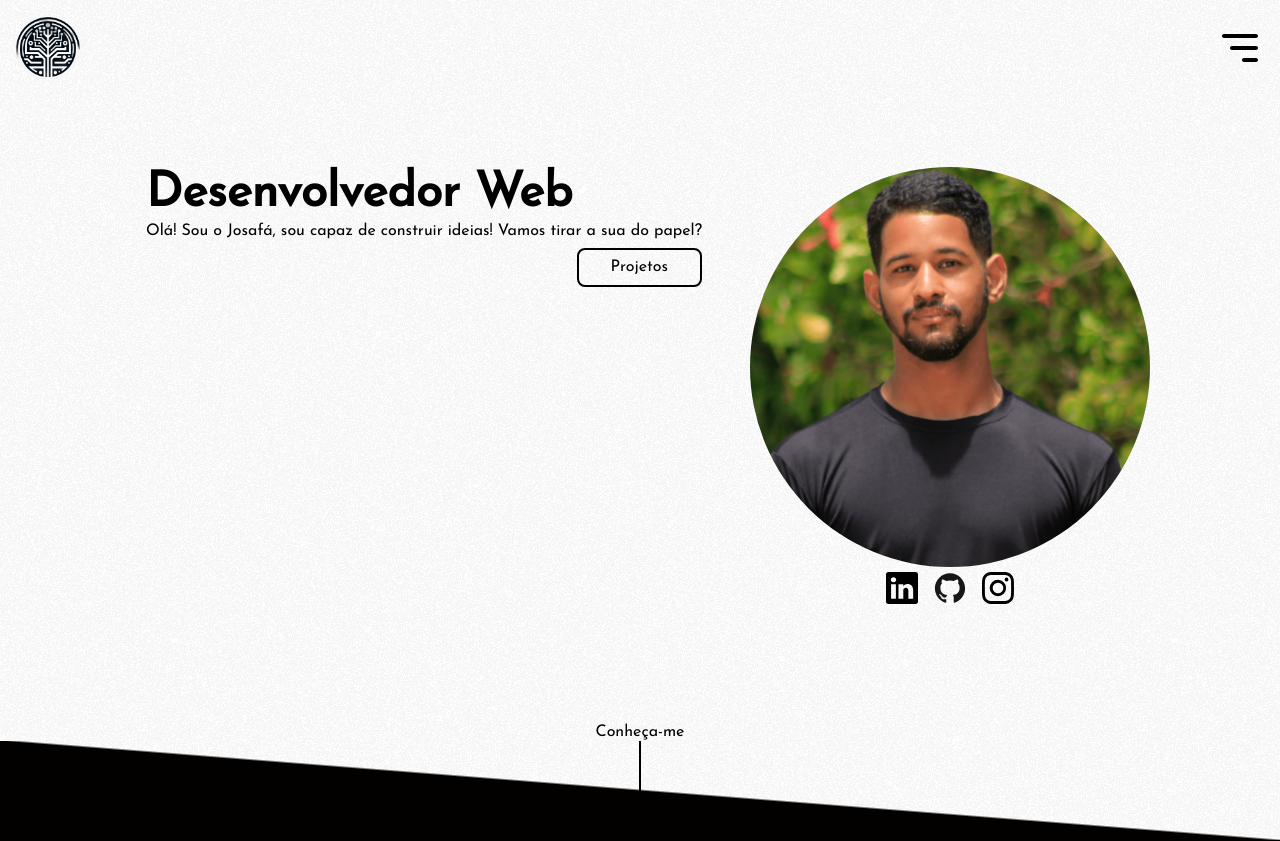
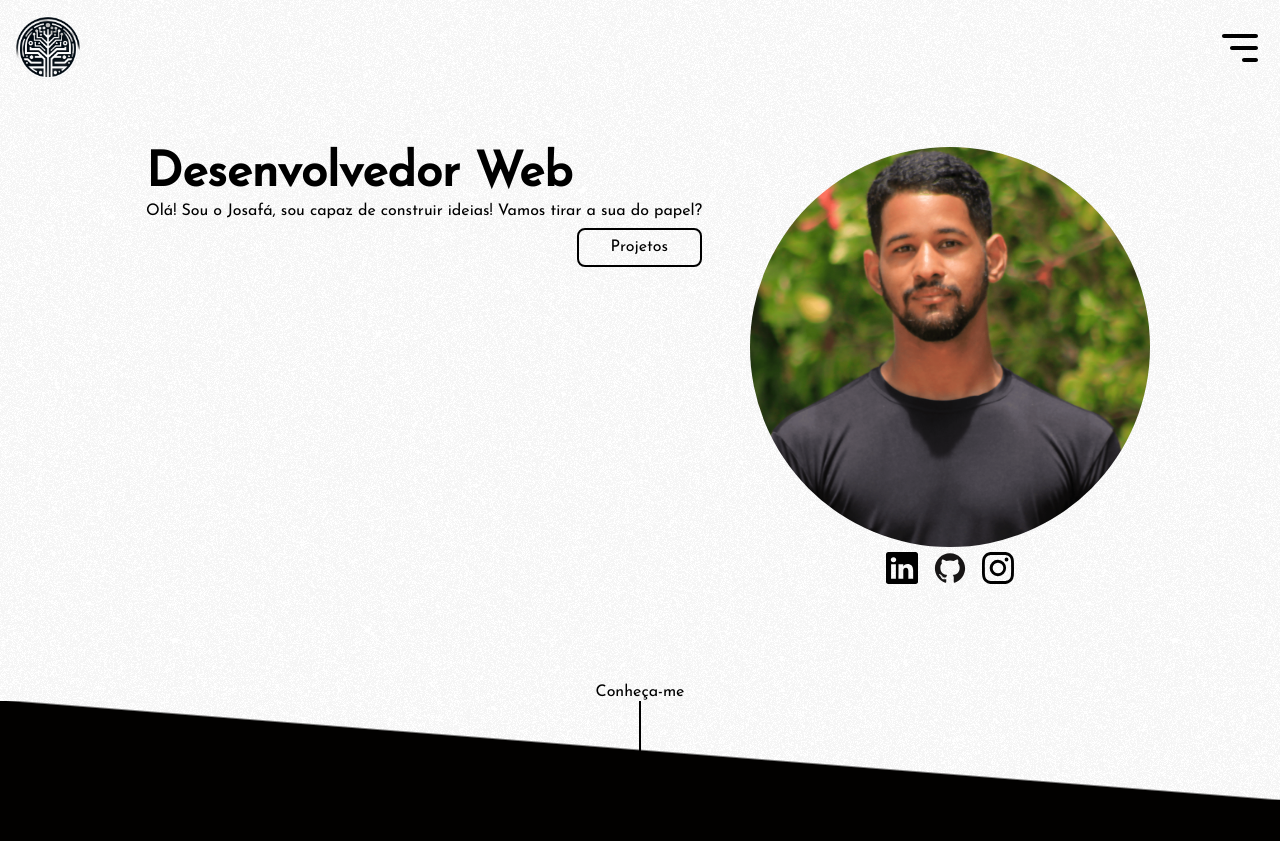
Before and after one commit to josafaverissimo/portfolio, a Vue app in the folder portfolio-app/: page / in a window 1280 px wide. Shown: the top 841 px of the page. Built offline with nearby package versions, Linux system fonts and the light colour scheme.

Commit message:
style: section height 75vh

```diff
--- a/portfolio-app/src/components/HomeView/ShortPresentationSection.vue
+++ b/portfolio-app/src/components/HomeView/ShortPresentationSection.vue
@@ -41,7 +41,7 @@ import GithubIcon from "@/components/icons/GithubIcon.vue";
 <style scoped>
 section.short-presentation {
   flex-grow: 1;
-  flex-basis: 80vh;
+  flex-basis: 75vh;
   flex-direction: column;
   padding: 0 1rem;
   gap: 3rem;
```
